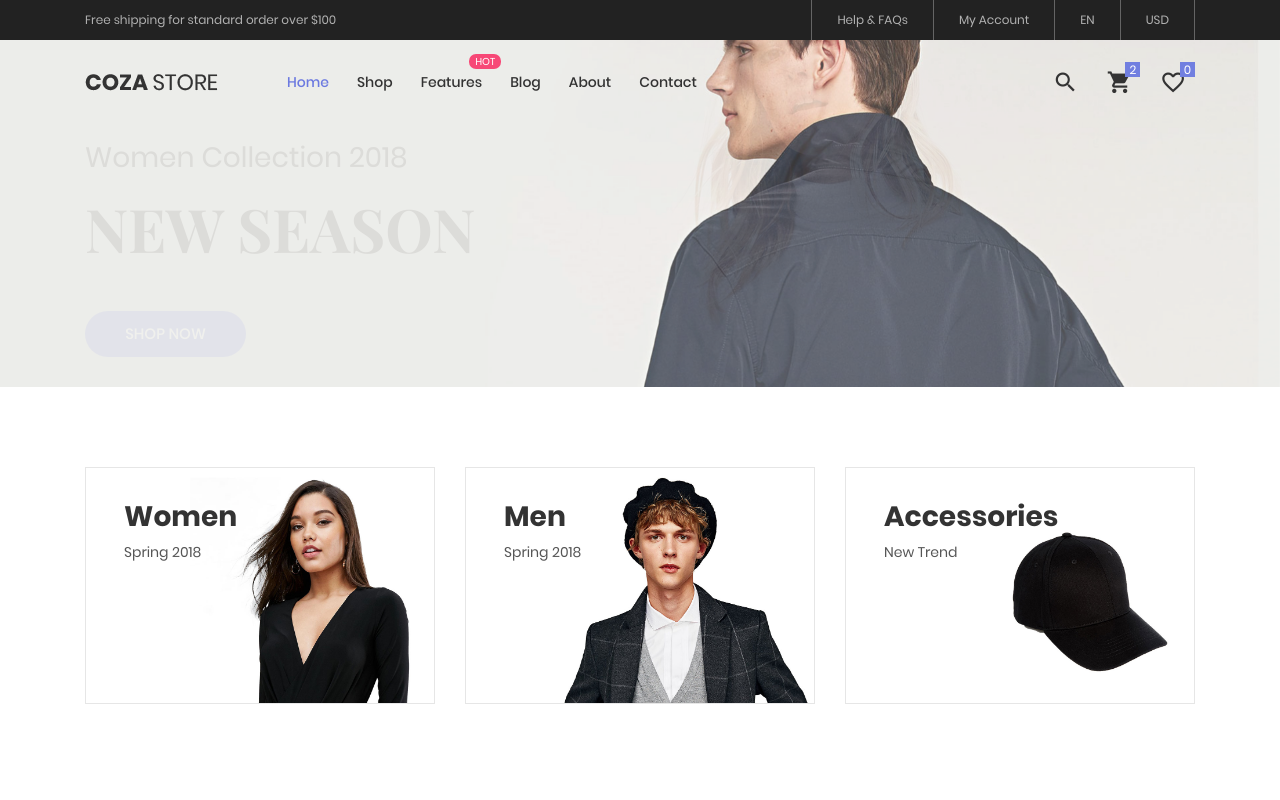
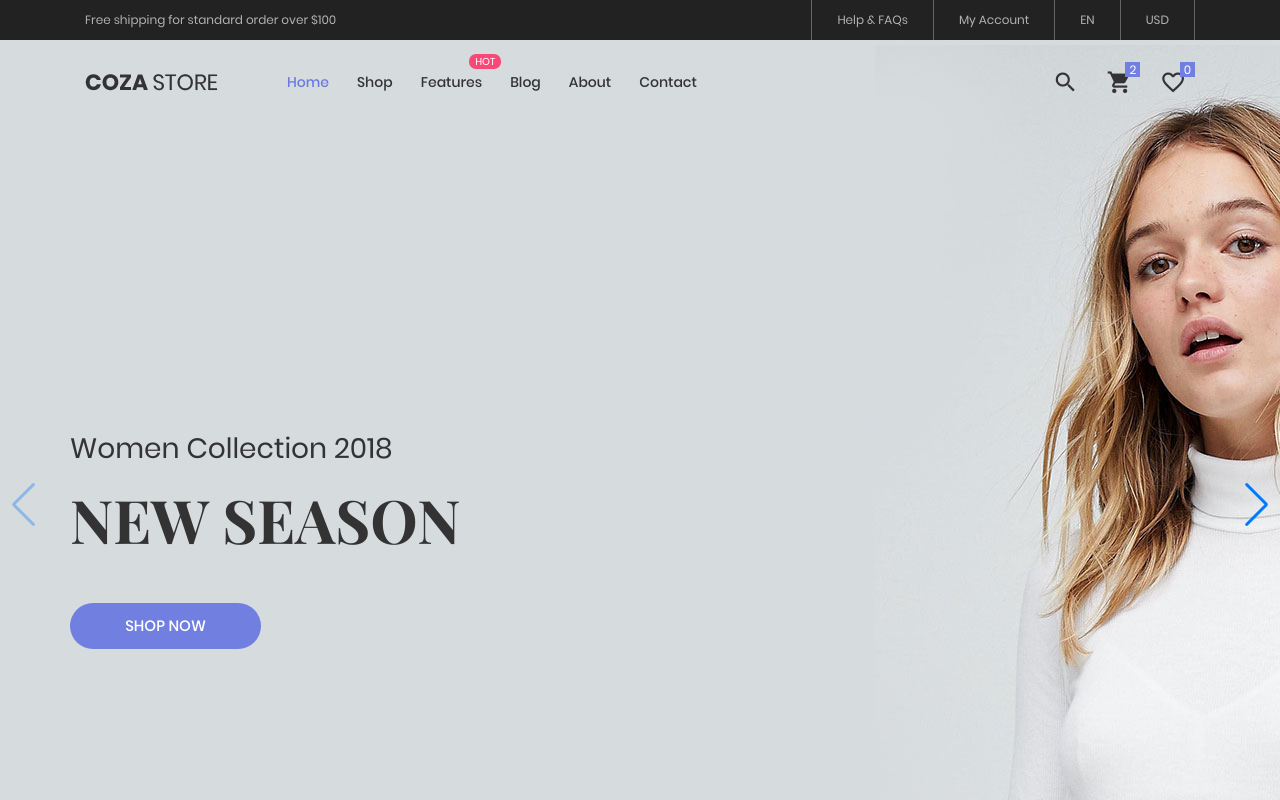
Before and after one commit to vadimknh/shop-vue-bootstrap, a Vue app in the folder frontend/vue-shop/: page / in a window 1280 px wide. Shown: the top 800 px of the page. Built offline with nearby package versions, Linux system fonts and the light colour scheme.

Commit message:
fix: replace slim slider with swiper vue

```diff
--- a/frontend/vue-shop/index.html
+++ b/frontend/vue-shop/index.html
@@ -6,7 +6,7 @@
     <meta charset="UTF-8">
     <meta name="viewport" content="width=device-width, initial-scale=1">
     <!--===============================================================================================-->
-    <link rel="icon" type="image/png" href="src/assets/images/icons/favicon.png" />
+    <link rel="icon" type="image/png" href="src/assets/images/icons/favicon.png"/>
     <!--===============================================================================================-->
     <link rel="stylesheet" type="text/css" href="src/assets/vendor/bootstrap/css/bootstrap.min.css">
     <!--===============================================================================================-->
@@ -37,22 +37,22 @@
     <!--===============================================================================================-->
 </head>
 
-<body class="animsition">
+<body>
 
 <div id="app"></div>
 
 <!--===============================================================================================-->
 <script src="src/assets/vendor/jquery/jquery-3.2.1.min.js"></script>
 <!--===============================================================================================-->
-    <script src="src/assets/vendor/animsition/js/animsition.min.js"></script>
+<!--    <script src="src/assets/vendor/animsition/js/animsition.min.js"></script>-->
 <!--===============================================================================================-->
 <script src="src/assets/vendor/bootstrap/js/popper.js"></script>
 <script src="src/assets/vendor/bootstrap/js/bootstrap.min.js"></script>
 <!--===============================================================================================-->
 <script src="src/assets/vendor/select2/select2.min.js"></script>
 <script>
-        $(document).ready(function() {
-            $(".js-select2").each(function() {
+    $(document).ready(function () {
+        $(".js-select2").each(function () {
             $(this).select2({
                 minimumResultsForSearch: 20,
                 dropdownParent: $(this).next('.dropDownSelect2')
@@ -64,20 +64,20 @@
 <script src="src/assets/vendor/daterangepicker/moment.min.js"></script>
 <script src="src/assets/vendor/daterangepicker/daterangepicker.js"></script>
 <!--===============================================================================================-->
-    <script src="src/assets/vendor/slick/slick.min.js"></script>
-    <script src="src/assets/js/slick-custom.js"></script>
+<!--    <script src="src/assets/vendor/slick/slick.min.js"></script>-->
+<!--    <script src="src/assets/js/slick-custom.js"></script>-->
 <!--===============================================================================================-->
 <script src="src/assets/vendor/parallax100/parallax100.js"></script>
 <script>
-        $(document).ready(function() {
+    $(document).ready(function () {
         $('.parallax100').parallax100();
     });
 </script>
 <!--===============================================================================================-->
 <script src="src/assets/vendor/MagnificPopup/jquery.magnific-popup.min.js"></script>
 <script>
-        $(document).ready(function() {
-            $('.gallery-lb').each(function() { // the containers for all your galleries
+    $(document).ready(function () {
+        $('.gallery-lb').each(function () { // the containers for all your galleries
             $(this).magnificPopup({
                 delegate: 'a', // the selector for gallery item
                 type: 'image',
@@ -94,14 +94,14 @@
 <!--===============================================================================================-->
 <script src="src/assets/vendor/sweetalert/sweetalert.min.js"></script>
 <script>
-        $(document).ready(function() {
-            $('.js-addwish-b2').on('click', function(e) {
+    $(document).ready(function () {
+        $('.js-addwish-b2').on('click', function (e) {
             e.preventDefault();
         });
 
-            $('.js-addwish-b2').each(function() {
+        $('.js-addwish-b2').each(function () {
             var nameProduct = $(this).parent().parent().find('.js-name-b2').html();
-                $(this).on('click', function() {
+            $(this).on('click', function () {
                 swal(nameProduct, "is added to wishlist !", "success");
 
                 $(this).addClass('js-addedwish-b2');
@@ -109,10 +109,10 @@
             });
         });
 
-            $('.js-addwish-detail').each(function() {
+        $('.js-addwish-detail').each(function () {
             var nameProduct = $(this).parent().parent().parent().find('.js-name-detail').html();
 
-                $(this).on('click', function() {
+            $(this).on('click', function () {
                 swal(nameProduct, "is added to wishlist !", "success");
 
                 $(this).addClass('js-addedwish-detail');
@@ -122,10 +122,10 @@
 
         /*---------------------------------------------*/
 
-            $('.js-addcart-detail').each(function() {
+        $('.js-addcart-detail').each(function () {
             var nameProduct = $(this).parent().parent().parent().parent().find('.js-name-detail')
                 .html();
-                $(this).on('click', function() {
+            $(this).on('click', function () {
                 swal(nameProduct, "is added to cart !", "success");
             });
         });
@@ -134,8 +134,8 @@
 <!--===============================================================================================-->
 <script src="src/assets/vendor/perfect-scrollbar/perfect-scrollbar.min.js"></script>
 <script>
-        $(document).ready(function() {
-            $('.js-pscroll').each(function() {
+    $(document).ready(function () {
+        $('.js-pscroll').each(function () {
             $(this).css('position', 'relative');
             $(this).css('overflow', 'hidden');
             var ps = new PerfectScrollbar(this, {
@@ -144,7 +144,7 @@
                 wheelPropagation: false,
             });
 
-                $(window).on('resize', function() {
+            $(window).on('resize', function () {
                 ps.update();
             })
         });
--- a/frontend/vue-shop/package.json
+++ b/frontend/vue-shop/package.json
@@ -9,6 +9,7 @@
     "preview": "vite preview"
   },
   "dependencies": {
+    "swiper": "^11.1.0",
     "vue": "^3.4.21",
     "vue-router": "^4.3.0"
   },
--- a/frontend/vue-shop/src/App.vue
+++ b/frontend/vue-shop/src/App.vue
@@ -46,7 +46,7 @@
               </li>
 
               <li>
-                <a href="product.html">Shop</a>
+                <router-link to="/shop">Shop</router-link>
               </li>
 
               <li class="label1" data-label1="hot">
@@ -161,7 +161,7 @@
         </li>
 
         <li>
-          <a href="product.html">Shop</a>
+          <router-link to="/shop">Shop</router-link>
         </li>
 
         <li>
@@ -372,9 +372,9 @@
 
 export default {
   name: 'App',
-  mounted() {
-    $(document).trigger('change')
-  }
+  // mounted() {
+  //   $(document).trigger('change')
+  // }
 }
 </script>
 
--- a/frontend/vue-shop/src/assets/js/main.js
+++ b/frontend/vue-shop/src/assets/js/main.js
@@ -4,25 +4,25 @@
     $( document ).on('change', function() {
     /*[ Load page ]
     ===========================================================*/
-    $(".animsition").animsition({
-        inClass: 'fade-in',
-        outClass: 'fade-out',
-        inDuration: 1500,
-        outDuration: 800,
-        linkElement: '.animsition-link',
-        loading: true,
-        loadingParentElement: 'html',
-        loadingClass: 'animsition-loading-1',
-        loadingInner: '<div class="loader05"></div>',
-        timeout: false,
-        timeoutCountdown: 5000,
-        onLoadEvent: true,
-        browser: [ 'animation-duration', '-webkit-animation-duration'],
-        overlay : false,
-        overlayClass : 'animsition-overlay-slide',
-        overlayParentElement : 'html',
-        transition: function(url){ window.location.href = url; }
-    });
+    // $(".animsition").animsition({
+    //     inClass: 'fade-in',
+    //     outClass: 'fade-out',
+    //     inDuration: 1500,
+    //     outDuration: 800,
+    //     linkElement: '.animsition-link',
+    //     loading: true,
+    //     loadingParentElement: 'html',
+    //     loadingClass: 'animsition-loading-1',
+    //     loadingInner: '<div class="loader05"></div>',
+    //     timeout: false,
+    //     timeoutCountdown: 5000,
+    //     onLoadEvent: true,
+    //     browser: [ 'animation-duration', '-webkit-animation-duration'],
+    //     overlay : false,
+    //     overlayClass : 'animsition-overlay-slide',
+    //     overlayParentElement : 'html',
+    //     transition: function(url){ window.location.href = url; }
+    // });
 
     /*[ Back to top ]
     ===========================================================*/
--- a/frontend/vue-shop/src/router/index.js
+++ b/frontend/vue-shop/src/router/index.js
@@ -1,5 +1,4 @@
 import { createRouter, createWebHistory } from 'vue-router'
-// import HomeView from '../views/HomeView.vue'
 
 const router = createRouter({
   history: createWebHistory(import.meta.env.BASE_URL),
@@ -9,11 +8,11 @@ const router = createRouter({
       name: 'home',
       component: () => import('../views/main/Index.vue')
     },
-    // {
-    //   path: '/about',
-    //   name: 'about',
-    //   component: () => import('../views/AboutView.vue')
-    // }
+    {
+      path: '/shop',
+      name: 'shop',
+      component: () => import('../views/shop/Index.vue')
+    }
   ]
 })
 
--- a/frontend/vue-shop/src/views/main/Index.vue
+++ b/frontend/vue-shop/src/views/main/Index.vue
@@ -87,93 +87,59 @@
   </div>
 
 
-
   <!-- Slider -->
   <section class="section-slide">
-    <div class="wrap-slick1">
-      <div class="slick1">
-        <div class="item-slick1" style="background-image: url(/src/assets/images/slide-01.jpg);">
-          <div class="container h-full">
-            <div class="flex-col-l-m h-full p-t-100 p-b-30 respon5">
-              <div class="layer-slick1 animated visible-false" data-appear="fadeInDown" data-delay="0">
-                                <span class="ltext-101 cl2 respon2">
-                                    Women Collection 2018
-                                </span>
-              </div>
-
-              <div class="layer-slick1 animated visible-false" data-appear="fadeInUp" data-delay="800">
-                <h2 class="ltext-201 cl2 p-t-19 p-b-43 respon1">
-                  NEW SEASON
-                </h2>
-              </div>
-
-              <div class="layer-slick1 animated visible-false" data-appear="zoomIn" data-delay="1600">
-                <a href="product.html"
-                   class="flex-c-m stext-101 cl0 size-101 bg1 bor1 hov-btn1 p-lr-15 trans-04">
-                  Shop Now
-                </a>
+    <div class="">
+      <div class="">
+        <swiper
+            :modules="modules"
+            @swiper="onSwiper"
+            @slideChange="onSlideChange"
+            navigation
+            :pagination="{ clickable: true }"
+            :scrollbar="{ draggable: true }"
+        >
+          <swiper-slide>
+            <div class="" style="background-image: url(/src/assets/images/slide-01.jpg);" >
+              <div class="container" >
+                <div class="flex-col-l-m h-full p-t-100 p-b-30 respon5 bg-image-height">
+                  <span class="ltext-101 cl2 respon2">Women Collection 2018</span>
+                  <h2 class="ltext-201 cl2 p-t-19 p-b-43 respon1">NEW SEASON</h2>
+                  <a href="product.html" class="flex-c-m stext-101 cl0 size-101 bg1 bor1 hov-btn1 p-lr-15 trans-04">Shop
+                    Now</a>
+                </div>
               </div>
             </div>
-          </div>
-        </div>
-
-        <div class="item-slick1" style="background-image: url(/src/assets/images/slide-02.jpg);">
-          <div class="container h-full">
-            <div class="flex-col-l-m h-full p-t-100 p-b-30 respon5">
-              <div class="layer-slick1 animated visible-false" data-appear="rollIn" data-delay="0">
-                                <span class="ltext-101 cl2 respon2">
-                                    Men New-Season
-                                </span>
-              </div>
-
-              <div class="layer-slick1 animated visible-false" data-appear="lightSpeedIn"
-                   data-delay="800">
-                <h2 class="ltext-201 cl2 p-t-19 p-b-43 respon1">
-                  Jackets & Coats
-                </h2>
-              </div>
-
-              <div class="layer-slick1 animated visible-false" data-appear="slideInUp"
-                   data-delay="1600">
-                <a href="product.html"
-                   class="flex-c-m stext-101 cl0 size-101 bg1 bor1 hov-btn1 p-lr-15 trans-04">
-                  Shop Now
-                </a>
+          </swiper-slide>
+          <swiper-slide>
+            <div class="" style="background-image: url(/src/assets/images/slide-02.jpg);">
+              <div class="container h-full">
+                <div class="flex-col-l-m h-full p-t-100 p-b-30 respon5 bg-image-height">
+                  <span class="ltext-101 cl2 respon2">Men New-Season</span>
+                  <h2 class="ltext-201 cl2 p-t-19 p-b-43 respon1">Jackets & Coats</h2>
+                  <a href="product.html" class="flex-c-m stext-101 cl0 size-101 bg1 bor1 hov-btn1 p-lr-15 trans-04">Shop
+                    Now</a>
+                </div>
               </div>
             </div>
-          </div>
-        </div>
-
-        <div class="item-slick1" style="background-image: url(/src/assets/images/slide-03.jpg);">
-          <div class="container h-full">
-            <div class="flex-col-l-m h-full p-t-100 p-b-30 respon5">
-              <div class="layer-slick1 animated visible-false" data-appear="rotateInDownLeft"
-                   data-delay="0">
-                                <span class="ltext-101 cl2 respon2">
-                                    Men Collection 2018
-                                </span>
-              </div>
-
-              <div class="layer-slick1 animated visible-false" data-appear="rotateInUpRight"
-                   data-delay="800">
-                <h2 class="ltext-201 cl2 p-t-19 p-b-43 respon1">
-                  New arrivals
-                </h2>
-              </div>
-
-              <div class="layer-slick1 animated visible-false" data-appear="rotateIn"
-                   data-delay="1600">
-                <a href="product.html"
-                   class="flex-c-m stext-101 cl0 size-101 bg1 bor1 hov-btn1 p-lr-15 trans-04">
-                  Shop Now
-                </a>
+          </swiper-slide>
+          <swiper-slide>
+            <div class="" style="background-image: url(/src/assets/images/slide-03.jpg);">
+              <div class="container h-full">
+                <div class="flex-col-l-m h-full p-t-100 p-b-30 respon5 bg-image-height">
+                  <span class="ltext-101 cl2 respon2">Men Collection 2018</span>
+                  <h2 class="ltext-201 cl2 p-t-19 p-b-43 respon1">New arrivals</h2>
+                  <a href="product.html" class="flex-c-m stext-101 cl0 size-101 bg1 bor1 hov-btn1 p-lr-15 trans-04">Shop
+                    Now</a>
+                </div>
               </div>
             </div>
-          </div>
-        </div>
+          </swiper-slide>
+        </swiper>
       </div>
     </div>
   </section>
+
 
 
   <!-- Banner -->
@@ -1258,18 +1224,45 @@
       </div>
     </div>
   </div>
+
 </template>
 
 <script>
+// Import Swiper Vue.js components
+import { Swiper, SwiperSlide } from 'swiper/vue';
+import { Navigation, Pagination, Scrollbar, A11y } from 'swiper/modules';
+
+// Import Swiper styles
+import 'swiper/css';
+import 'swiper/css/navigation';
+import 'swiper/css/pagination';
+import 'swiper/css/scrollbar';
+
+
 export default {
   name: "Index",
-
-  mounted() {
-    $(document).trigger('change')
-  }
+  components: {
+    Swiper,
+    SwiperSlide,
+  },
+  setup() {
+    const onSwiper = (swiper) => {
+      // console.log(swiper);
+    };
+    const onSlideChange = () => {
+      // console.log('slide change');
+    };
+    return {
+      onSwiper,
+      onSlideChange,
+      modules: [Navigation, Pagination, Scrollbar, A11y],
+    };
+  },
 }
 </script>
 
 <style scoped>
-
+.bg-image-height {
+  height: 800px;
+}
 </style>
--- /dev/null
+++ b/frontend/vue-shop/src/views/shop/Index.vue
@@ -0,0 +1,18 @@
+<template>
+<div>
+  shop
+</div>
+</template>
+
+<script>
+export default {
+  name: "Index",
+  // mounted() {
+  //   $(document).trigger('change')
+  // }
+}
+</script>
+
+<style scoped>
+
+</style>
```
Also changed, not shown: frontend/vue-shop/src/main.js (+11 -0 lines), frontend/vue-shop/src/assets/js/slick-custom.js, 1 other file (tests, documents, lock files or other folders). Lines whose indentation alone changed are shown as unchanged.
